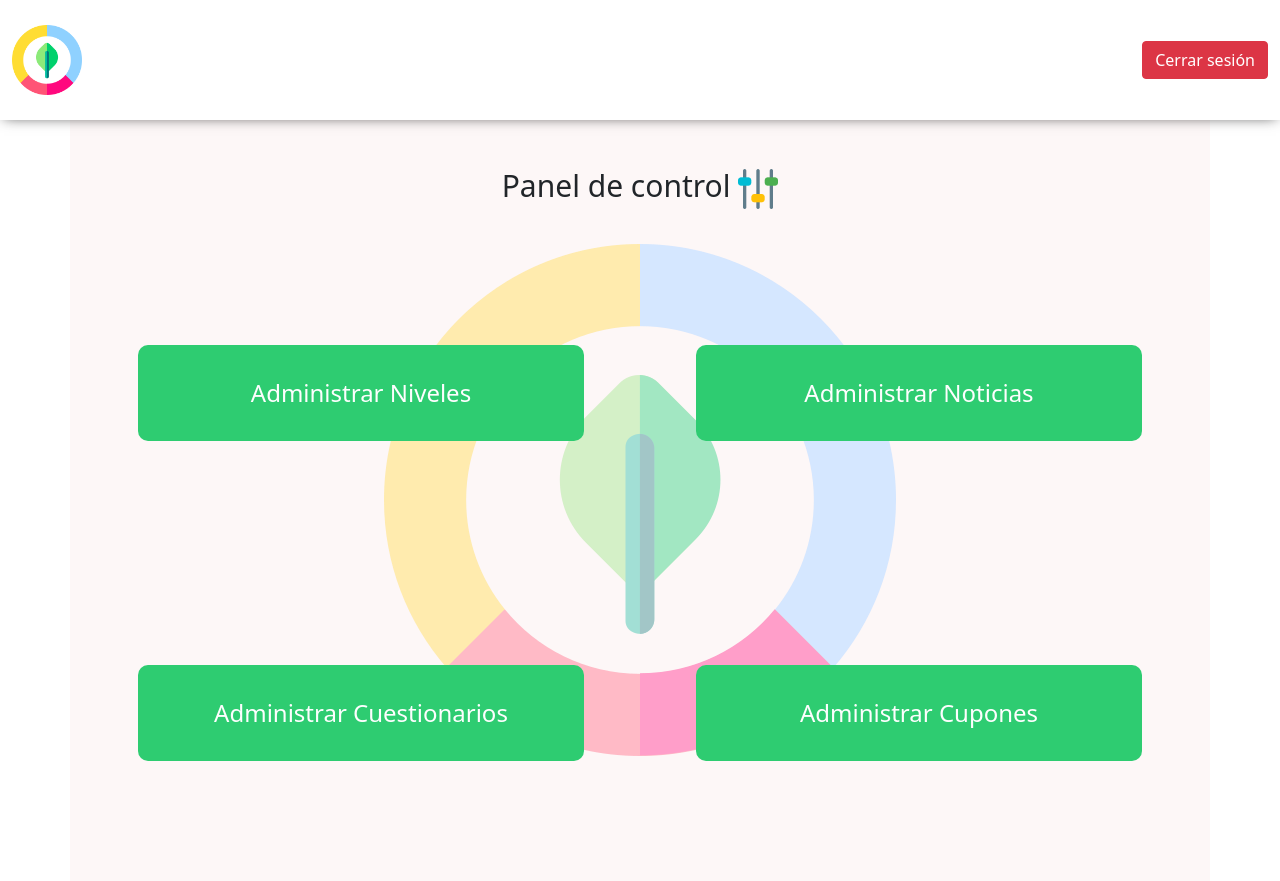
After one commit to ghami20/glow-app, a PHP site: page /views/panel-control/panel-control.php in a window 1280 px wide. The commit adds this page. Run offline with PHP 8.4, Linux system fonts and the light colour scheme.

Commit message:
maquetado panel de control admin

```diff
--- /dev/null
+++ b/views/panel-control/panel-control.php
@@ -0,0 +1,19 @@
+<meta name="viewport" content="width=device-width, initial-scale=1">
+<link href="https://fonts.googleapis.com/css2?family=Varela+Round&display=swap" rel="stylesheet">
+<link rel="stylesheet" href="https://cdn.jsdelivr.net/npm/bootstrap-icons@1.5.0/font/bootstrap-icons.css">
+<link href="https://cdn.jsdelivr.net/npm/bootstrap@5.0.2/dist/css/bootstrap.min.css" rel="stylesheet" integrity="sha384-EVSTQN3/azprG1Anm3QDgpJLIm9Nao0Yz1ztcQTwFspd3yD65VohhpuuCOmLASjC" crossorigin="anonymous">
+<script src="https://cdn.jsdelivr.net/npm/bootstrap@5.0.2/dist/js/bootstrap.bundle.min.js" integrity="sha384-MrcW6ZMFYlzcLA8Nl+NtUVF0sA7MsXsP1UyJoMp4YLEuNSfAP+JcXn/tWtIaxVXM" crossorigin="anonymous"></script>
+<script src="https://ajax.googleapis.com/ajax/libs/jquery/3.5.1/jquery.min.js"></script>
+<link rel="stylesheet" href="styles.css">
+
+<?php require "../shared/header-loggedin/header-loggedin.php" ?>
+	<!--CONTENIDO-->
+	<div class="container">
+		<h1 class="titulo-seccion"> Panel de control <img width="40px" heigth="40px" src="../../assets/control.png" alt=""></h1>
+		<div class="panel-container">
+			<button class="btn btn-panel-control">Administrar Niveles</button>
+			<button class="btn btn-panel-control">Administrar Noticias</button>
+			<button class="btn btn-panel-control">Administrar Cuestionarios</button>
+			<button class="btn btn-panel-control">Administrar Cupones</button>
+		</div>
+	</div>
--- /dev/null
+++ b/views/panel-control/styles.css
@@ -0,0 +1,69 @@
+:root {
+  --bg-green: #2ECC71;
+  --bg-orange: #FFA726;
+  --bg-dark: #212121;
+  --bg-light: #FDFEFE;
+  --bg-blue: #29B6F6;
+  --font-title: 30px;
+  --font-subtitle: 24px;
+  --font-text-big: 18px;
+  --font-text-normal: 16px;
+  --font-varela: 'Varela Round', sans-serif;
+}
+
+.container {
+  background-image: url('../../assets/eco-friendly.png');
+  background-position: center;
+  background-repeat: no-repeat;
+  background-color: rgba(252, 243, 243, 0.644);
+  background-blend-mode: lighten;
+  padding-top: 2rem;
+}
+
+.navbar {
+  min-height: 15vh;
+  box-shadow: 0px 1px 13px -4px rgba(0, 0, 0, 0.75);
+}
+
+.panel-container {
+  display: flex;
+  flex-direction: column;
+  justify-content: space-around;
+  align-items: center;
+  min-height: 50vh;
+}
+
+.btn-panel-control {
+  background-color: var(--bg-green);
+  width: 70%;
+  min-height: 5rem;
+  font-size: var(--font-subtitle);
+  color: var(--bg-light);
+  border-radius: 10px;
+  margin-bottom: 1rem;
+}
+
+.btn-panel-control:hover {
+  transform: scale(1.1);
+  color: var(--bg-dark);
+}
+
+.titulo-seccion {
+  font-size: var(--font-title);
+  text-align: center;
+  margin-top: 1rem;
+  margin-bottom: 2rem;
+}
+
+@media only screen and (min-width:600px) {
+  .panel-container {
+    min-height: 80vh;
+    flex-direction: row;
+    flex-wrap: wrap;
+  }
+  .btn-panel-control {
+    height: 6rem;
+    width: 40%;
+    flex-basis: 40%;
+  }
+}
--- /dev/null
+++ b/views/shared/header-loggedin/header-loggedin.php
@@ -0,0 +1,19 @@
+<link rel="stylesheet" href="styles.css">
+<!--HEADER-->
+	<header>
+		<nav class="navbar ">
+			<div class="container-fluid">
+				<a href="/glow-app/"><img width="70px" heigth="70px" src="../../assets/eco-friendly.png" alt="logo" class="logo" ></a>
+				<input type="submit" class="btn btn-danger" id="btnCerrarSesion" value="Cerrar sesión"/>
+			</div>
+		</nav>
+	</header>
+
+<script>
+	window.onload = ()=> {
+	document.getElementById("btnCerrarSesion").addEventListener("click", ()=>{
+		console.log("click")
+		window.location.replace("../../index.php");
+	})
+}
+</script>
--- /dev/null
+++ b/views/shared/header-loggedin/styles.css
@@ -0,0 +1,3 @@
+#logo:hover {
+  cursor: pointer;
+}
--- /dev/null
+++ b/views/shared/inicio-sesion-modal/script.php
@@ -0,0 +1,6 @@
+<?php
+session_start();
+if(isset($_POST['submitBtn'])){
+	header("Location: ../../glow-app/views/panel-control/panel-control.php");
+	exit();
+}
```
Also changed, not shown: index.php (+7 -5 lines), styles.css (+32 -10 lines), views/shared/header/header.php (+1 -23 lines), views/shared/inicio-sesion-modal/inicio-sesion-modal.php (added, +29 -0 lines), views/shared/inicio-sesion-modal/style.css (added, +32 -0 lines), assets/control.png (added), assets/eco-friendly.png (added).
